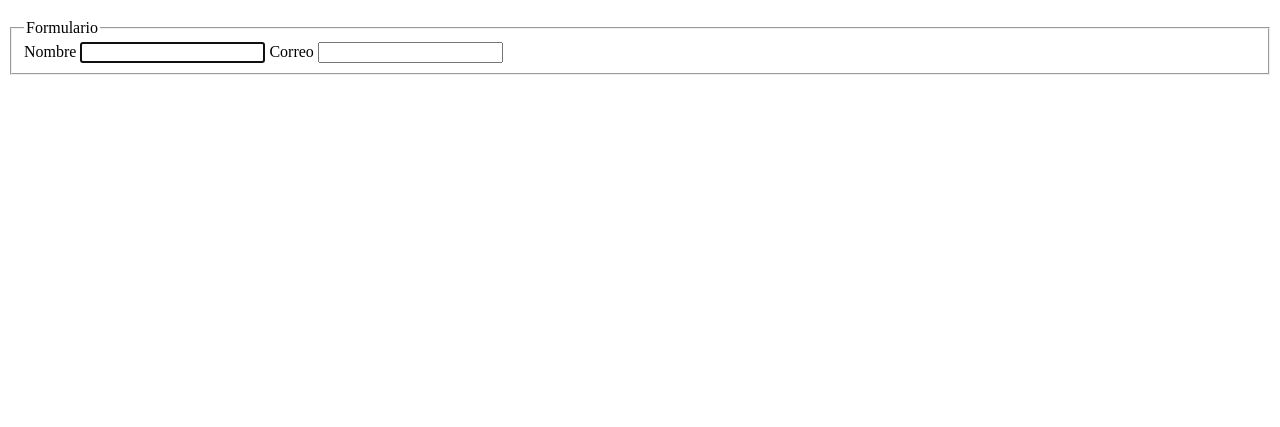
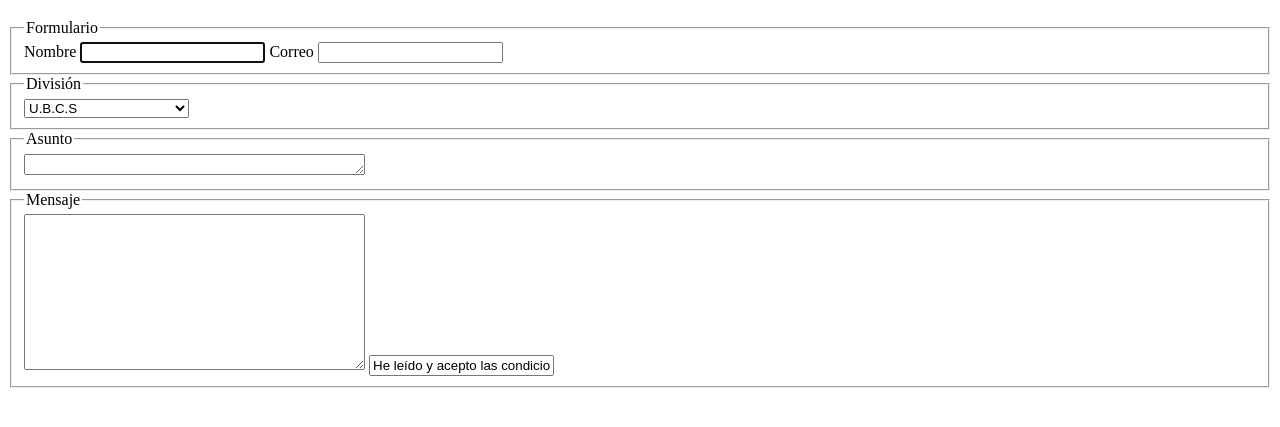
Before and after one commit to ACS-cd/Proyecto-Integrador-LM-2026, a plain HTML site: page proyecto/contacto.html in a window 1280 px wide. Shown: the part 61-488 px from the top of the page. Drawn offline with Linux system fonts and the light colour scheme.

Commit message:
continuación del formulario

```diff
--- a/proyecto/contacto.html
+++ b/proyecto/contacto.html
@@ -26,5 +26,37 @@
                 name="coreo" required>
         </form>
         </fieldset>
+        <fieldset>
+            <legend>División</legend>
+            <label for="divi"></label>
+            <select id="divi" name="divi">
+                <option value="ubcs">U.B.C.S</option>
+                <option value="white">White Umbrella</option>
+                <option value="uss">U.S.S</option>
+                <option value="neo">Neo-Umbrella</option>
+                <option value="red">Red Umbrella</option>
+                <option value="line">Umbrella Line Company</option>
+                <option value="priv">Umbrella PrivSol</option>
+            </select>
+        </fieldset>
+        <fieldset>
+            <legend>Asunto</legend>
+            <label for="asu"></label>
+            <textarea id="asu" name="asu"
+                rows="1" cols="40"
+                minlength="5"></textarea>
+        </fieldset>
+        <fieldset>
+            <legend>Mensaje</legend>
+            <label for="msg"></label>
+            <textarea id="msg" name="msg"
+                rows="10" cols="40"
+                minlength="10"></textarea>
+            <input type="con" id="r1"
+                name="condiciones" value="He leído y acepto las condiciones" checked>
+            <label for="r1"></label>
+
+
+        </fieldset>
     </div>
 </body>
```
